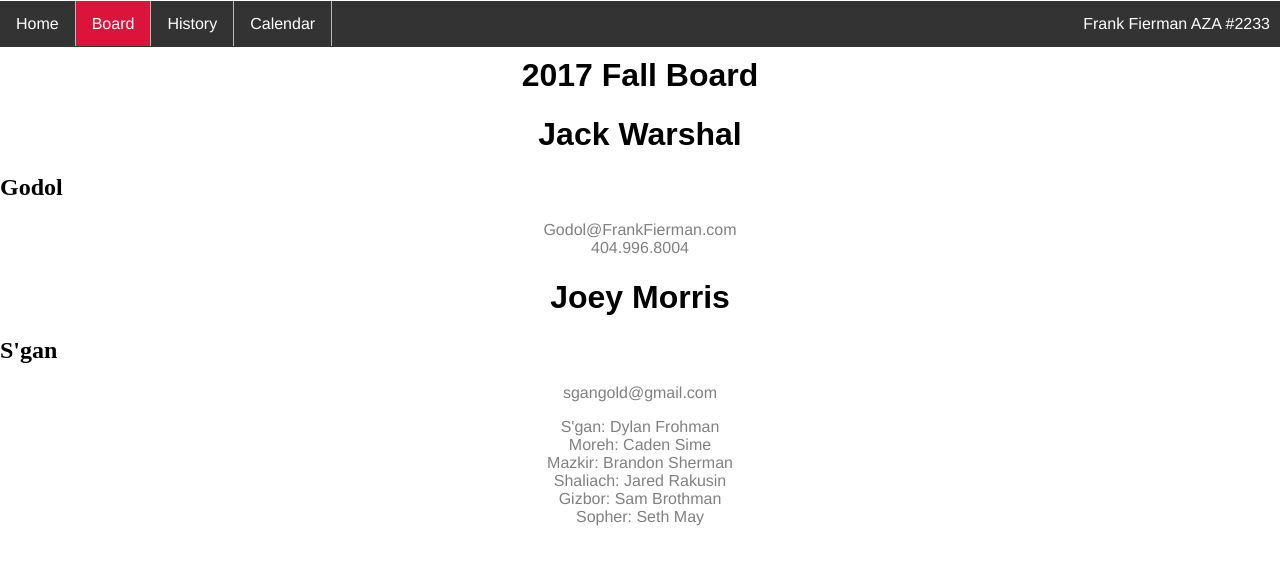
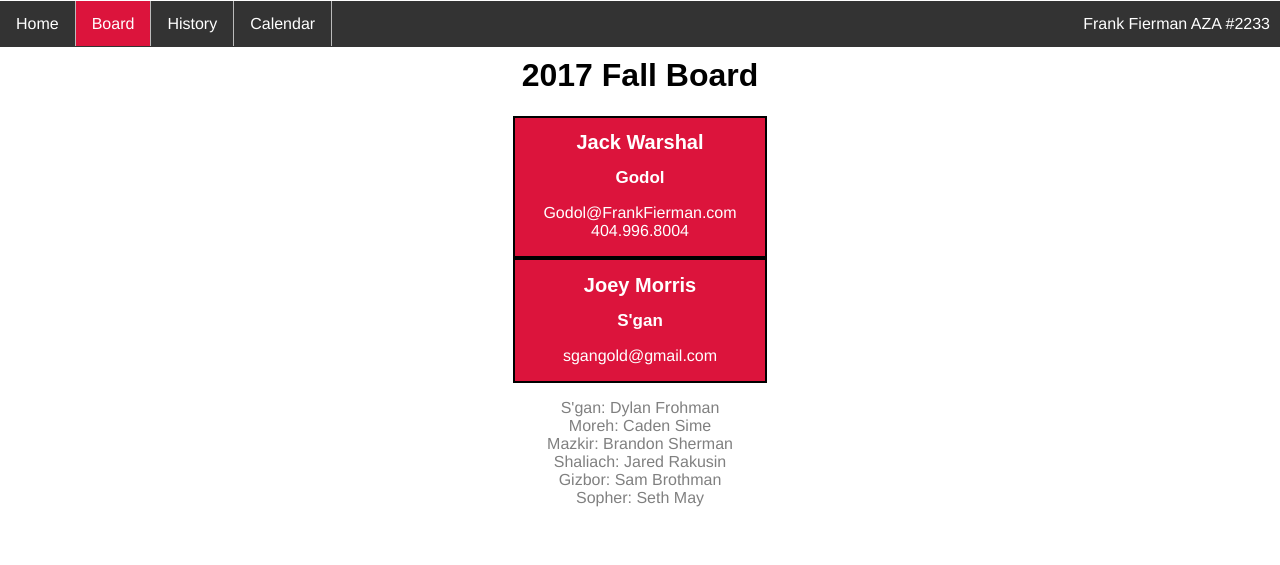
Before and after one commit to fiermanmazkir/fiermanmazkir.github.io, a Jekyll site: the page built from board/index.md, in a window 1280 px wide. Shown: the top 565 px of the page. Built offline with Jekyll 4.4.1, drawn with Linux system fonts in a browser that asks for light colours; comment, search, counter and statistics services are not loaded.

Commit message:
Update index.md

```diff
--- a/board/index.md
+++ b/board/index.md
@@ -34,17 +34,17 @@ h2.board {
 
 </h1>
 
-<div class="godol-board">
-         <h1 class="godol-board">Jack Warshal</h1>
-	 <h2 class="godol-board">Godol</h2>
-	 <p class="godol-board">Godol@FrankFierman.com<br>
+<div class="board">
+         <h1 class="board">Jack Warshal</h1>
+	 <h2 class="board">Godol</h2>
+	 <p class="board">Godol@FrankFierman.com<br>
 	 404.996.8004</p>
 	 </div>
 
-<div class="sgana-board">
-         <h1 class="sgana-board">Joey Morris</h1>
-	 <h2 class="sgana-board">S'gan</h2>
-	 <p class="sgana-board">sgangold@gmail.com<br>
+<div class="board">
+         <h1 class="board">Joey Morris</h1>
+	 <h2 class="board">S'gan</h2>
+	 <p class="board">sgangold@gmail.com<br>
 	 </p>
 	 </div>
 
```
